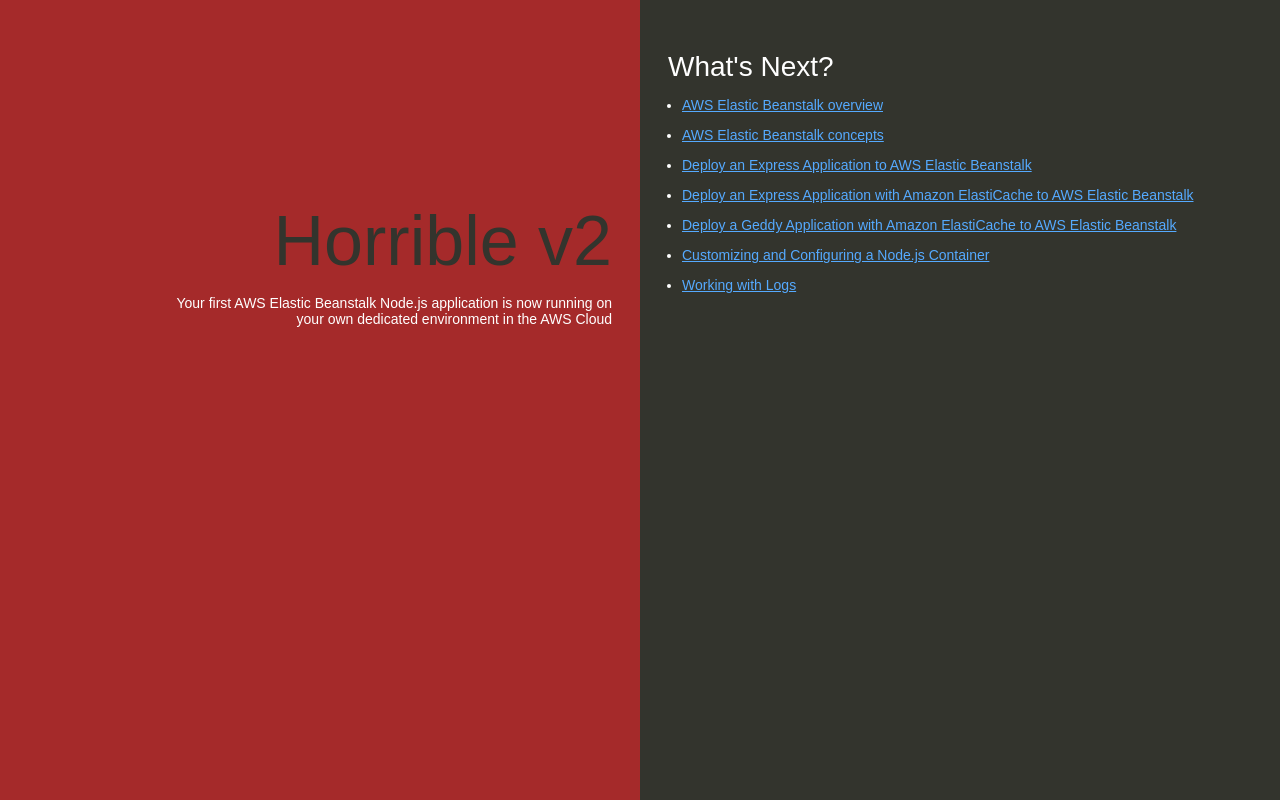
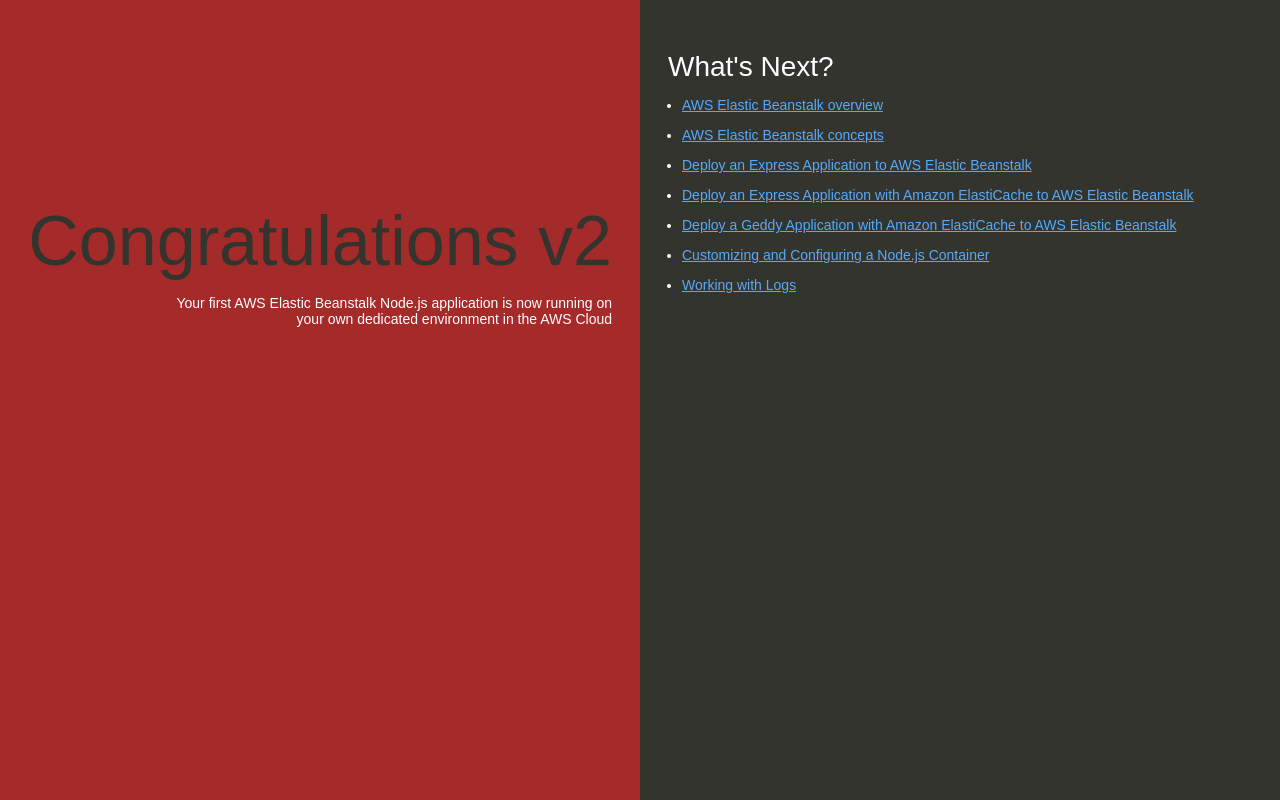
Before and after one commit to kawaichoi-georgian/my-nodejs-app, a website: page index.html in a window 1280 px wide. Drawn offline with Linux system fonts and the light colour scheme.

Commit message:
Update index.html
ch fm from Horrible v2 to Congratulations v2

```diff
--- a/index.html
+++ b/index.html
@@ -74,7 +74,7 @@
   </head>
   <body>
     <div class="textColumn">
-      <h1>Horrible v2</h1>
+      <h1>Congratulations v2</h1>
       <p>Your first AWS Elastic Beanstalk Node.js application is now running on your own dedicated environment in the AWS Cloud</p>
     </div>
     <div class="linksColumn">
```
